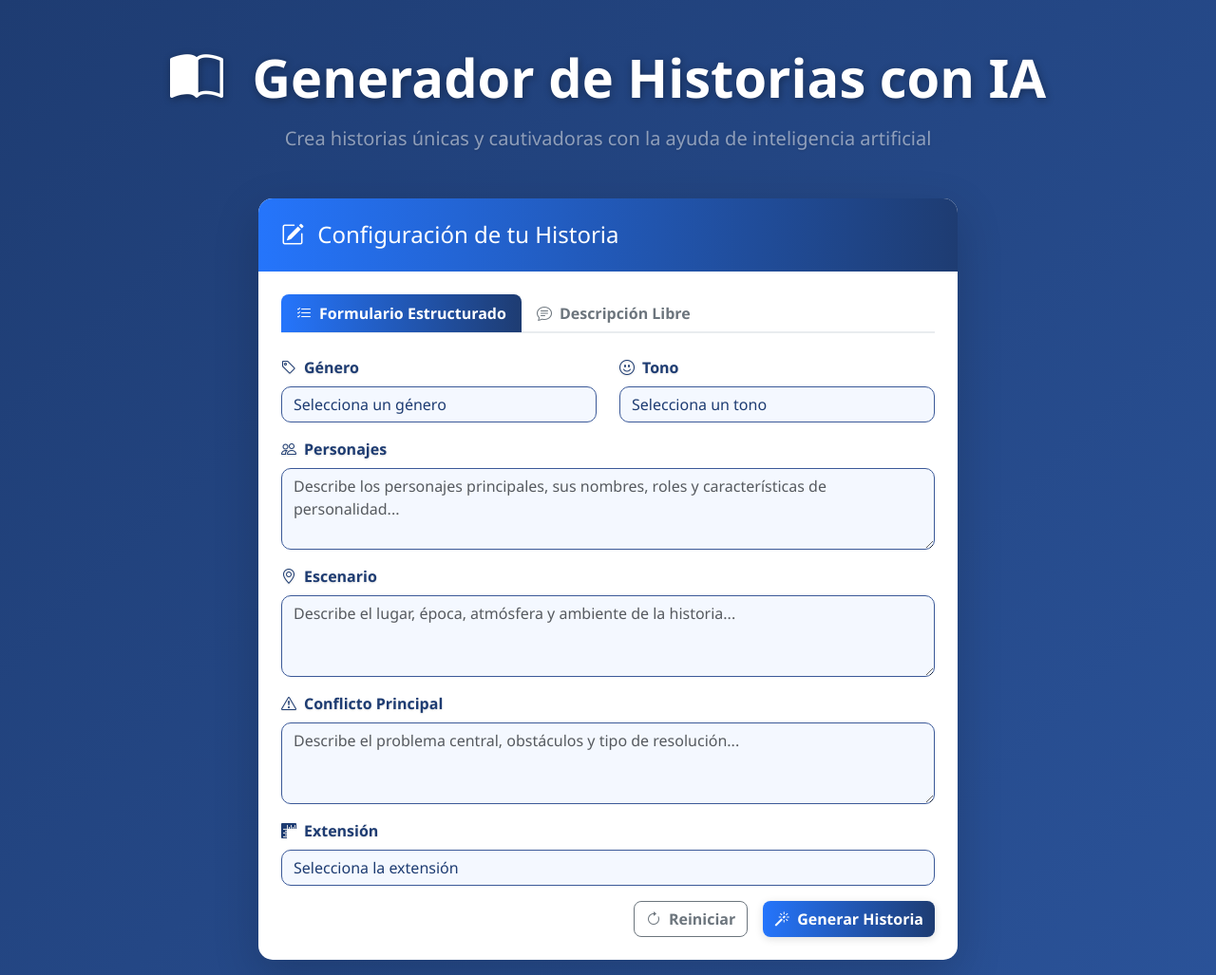
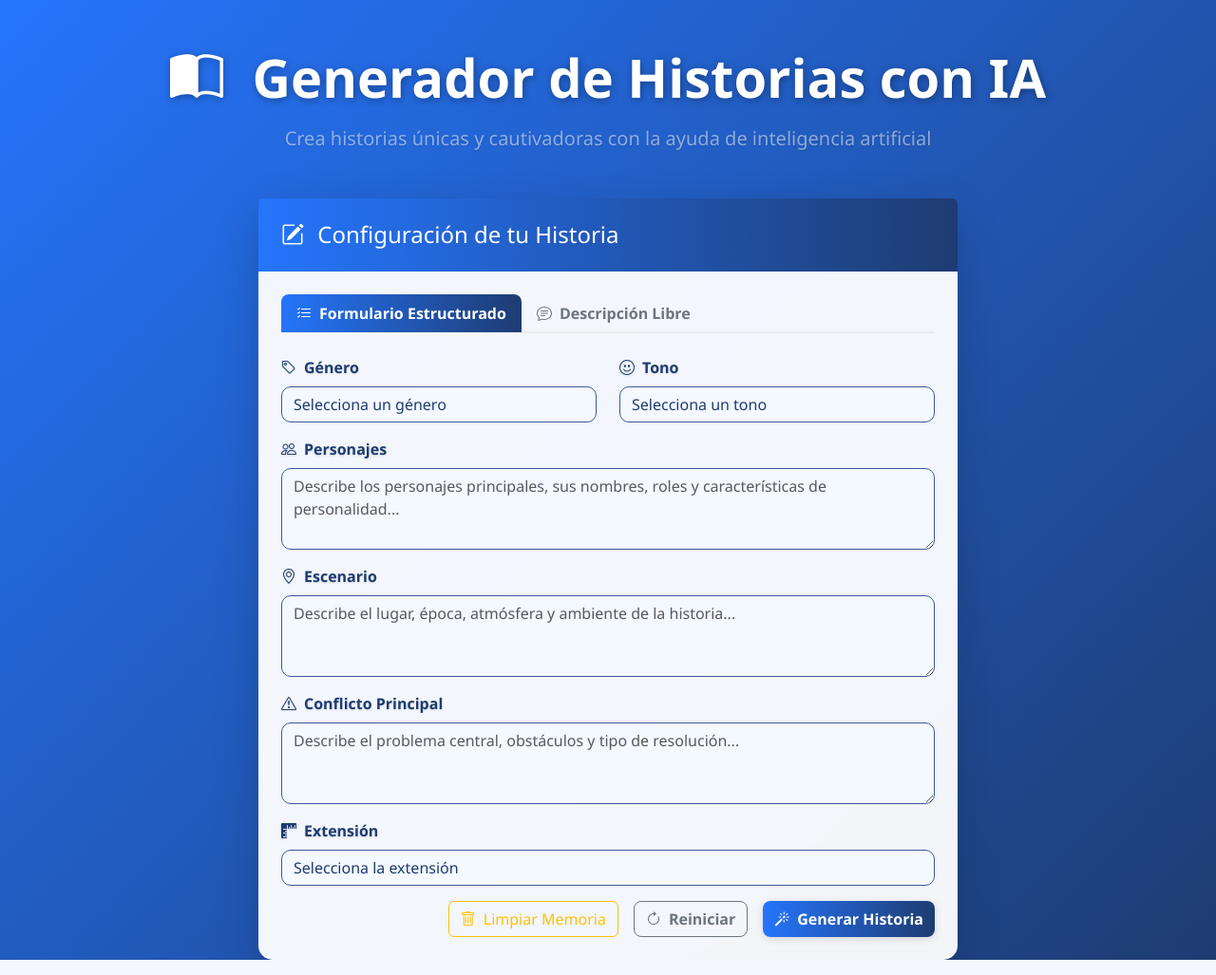
Before and after one commit to AbrahaMD1010/Trabajo-4-RNAB, a FastAPI app: page / in a window 1280 px wide. Shown: the whole page at 95% size. Run offline with FastAPI, Linux system fonts and the light colour scheme.

Commit message:
limpieza de memoria

```diff
--- a/history_ai.py
+++ b/history_ai.py
@@ -48,7 +48,7 @@
                 5. Con respecto al escenario, comienza a generar la historia a partir del escenario pedido, en caso de no ser pedido usa el escenario que mejor se acomode a la historia.
                 6. Ten en cuenta los elementos de la trama pedidos como: Tipo de conflicto, obstáculos, estilo de resolución, ya que esto es importante para que estructures la historia, especialmente con la extensión de esta para que se puedan incluir y desarrollarse todos los elementos de la manera correcta.
                 7. Toma en cuenta el tono y el sentimiento que se quiere conseguir con la historia, es decir, si  se pide que la historia tenga tono humorístico, dramático o satírico, debes incluirlo en la historia al igual que el sentimiento que se quiere expresar.
-                Solo responde con el título y la historia creada, en caso de que se pida una conclusión o moraleja también puedes darla, solo danos el texto plano sin caracteres extraños como para especificar negritas tipo (** **), dado esto genera un JSON con los siguientes campos {{"titulo", "historia", "moraleja", "conclusión"}}, debes tener en cuenta que los campos de moraleja y conclusión solo serán creados y agregados al JSON en caso de que se te pida.
+                Solo responde con el título y la historia creada, en caso de que se pida una conclusión o moraleja también puedes darla, solo danos el texto plano sin caracteres extraños como para especificar negritas tipo (** **), dado esto genera un JSON con los siguientes campos {{"titulo", "historia"}}.
 
                 los requerimientos para la historia son los siguientes:
                 """
@@ -75,7 +75,8 @@
         Returns:
             str: La respuesta de la IA
         """
-        return self.conversation.predict(input=message)
+        response = self.conversation.predict(input=message)
+        return response
 
     def reset_memory(self):
         """Reinicia la memoria de la conversación."""
--- a/main.py
+++ b/main.py
@@ -58,7 +58,11 @@
 
     if request.reset_memory:
         history_ai.reset_memory()
-        return {"message": "Memoria de conversación reiniciada"}
+        return {
+            "success": True,
+            "message": "Memoria de conversación reiniciada exitosamente",
+            "response": "Memoria limpiada"
+        }
 
     # Preparar datos para el procesador de entrada
     input_data = {
--- a/static/script.js
+++ b/static/script.js
@@ -204,12 +204,13 @@
         `;
         alertsContainer.appendChild(alertDiv);
 
-        // Auto-remover después de 5 segundos
+        // Auto-remover después de 8 segundos para la alerta de memoria
+        const duration = message.includes('Memoria del LLM') ? 8000 : 5000;
         setTimeout(() => {
             if (alertDiv.parentNode) {
                 alertDiv.remove();
             }
-        }, 5000);
+        }, duration);
     }
 
     function clearAlerts() {
@@ -245,4 +246,50 @@
     tooltipTriggerList.map(function (tooltipTriggerEl) {
         return new bootstrap.Tooltip(tooltipTriggerEl);
     });
+
+    // Función para resetear la memoria del LLM
+    async function resetMemory() {
+        try {
+            const resetMemoryBtn = document.getElementById('resetMemoryBtn');
+            resetMemoryBtn.disabled = true;
+            resetMemoryBtn.innerHTML = '<i class="bi bi-hourglass-split me-2"></i>Limpiando...';
+
+            const response = await fetch('/ia', {
+                method: 'POST',
+                headers: {
+                    'Content-Type': 'application/json',
+                },
+                body: JSON.stringify({
+                    reset_memory: true
+                })
+            });
+
+            if (!response.ok) {
+                throw new Error('Error en la respuesta del servidor');
+            }
+
+            const data = await response.json();
+
+            // Verificar si la operación fue exitosa
+            if (data.success || data.message) {
+                showAlert('✅ Memoria del LLM limpiada exitosamente. Las siguientes historias no tendrán contexto previo.', 'success');
+            } else {
+                throw new Error('Respuesta inesperada del servidor');
+            }
+
+        } catch (error) {
+            console.error('Error al resetear memoria:', error);
+            showAlert('❌ Error al limpiar la memoria. Intenta nuevamente.', 'danger');
+        } finally {
+            const resetMemoryBtn = document.getElementById('resetMemoryBtn');
+            resetMemoryBtn.disabled = false;
+            resetMemoryBtn.innerHTML = '<i class="bi bi-trash me-2"></i>Limpiar Memoria';
+        }
+    }
+
+    // Agregar event listener para el botón de limpiar memoria
+    const resetMemoryBtn = document.getElementById('resetMemoryBtn');
+    if (resetMemoryBtn) {
+        resetMemoryBtn.addEventListener('click', resetMemory);
+    }
 });
--- a/static/style.css
+++ b/static/style.css
@@ -1,7 +1,8 @@
 body {
-    background: linear-gradient(135deg, #1e3c72 0%, #2a5298 100%);
+    background: linear-gradient(135deg, #2575fc 0%, #1e3c72 100%);
     min-height: 100vh;
-    font-family: 'Segoe UI', 'Roboto', Arial, sans-serif;
+    font-family: 'Segoe UI', Tahoma, Geneva, Verdana, sans-serif;
+    padding-top: 0;
 }
 
 h1, .display-4 {
@@ -74,22 +75,58 @@
 
 .btn-outline-light {
     border-color: rgba(255,255,255,0.5);
-    color: #fff;
-    border-radius: 6px;
-    font-weight: 500;
-    transition: all 0.3s ease;
+    color: white;
 }
 
 .btn-outline-light:hover {
     background-color: rgba(255,255,255,0.1);
-    border-color: #fff;
-    color: #fff;
+    border-color: white;
+}
+
+.btn-outline-warning {
+    border-color: #ffc107;
+    color: #ffc107;
+}
+
+.btn-outline-warning:hover {
+    background-color: #ffc107;
+    border-color: #ffc107;
+    color: #000;
+}
+
+.btn-outline-warning:disabled {
+    opacity: 0.6;
+    cursor: not-allowed;
+}
+
+/* Animación para el botón cuando está procesando */
+.btn-outline-warning:disabled .bi-hourglass-split {
+    animation: spin 1s linear infinite;
+}
+
+/* Contenedor de alertas fijo en la parte superior */
+#alertsContainer {
+    position: fixed;
+    top: 20px;
+    left: 50%;
+    transform: translateX(-50%);
+    width: 90%;
+    max-width: 600px;
+    z-index: 1050;
+    pointer-events: none;
+}
+
+#alertsContainer .alert {
+    pointer-events: auto;
+    margin-bottom: 10px;
+    box-shadow: 0 4px 6px rgba(0, 0, 0, 0.1);
+    border-radius: 8px;
 }
 
 .card {
+    backdrop-filter: blur(10px);
+    background: rgba(255, 255, 255, 0.95);
     border-radius: 15px;
-    overflow: hidden;
-    box-shadow: 0 8px 32px 0 #00000033;
 }
 
 .card-header {
--- a/templates/index.html
+++ b/templates/index.html
@@ -9,6 +9,9 @@
     <link rel="stylesheet" href="https://cdn.jsdelivr.net/npm/bootstrap-icons@1.11.3/font/bootstrap-icons.css">
 </head>
 <body>
+    <!-- Alertas fijas en la parte superior -->
+    <div id="alertsContainer"></div>
+
     <div class="container mt-5">
         <div class="text-center mb-5">
             <h1 class="display-4 text-white mb-3">
@@ -136,6 +139,9 @@
                             </div>
 
                             <div class="d-grid gap-2 d-md-flex justify-content-md-end">
+                                <button type="button" class="btn btn-outline-warning me-md-2" id="resetMemoryBtn">
+                                    <i class="bi bi-trash me-2"></i>Limpiar Memoria
+                                </button>
                                 <button type="button" class="btn btn-outline-secondary me-md-2" id="resetBtn">
                                     <i class="bi bi-arrow-clockwise me-2"></i>Reiniciar
                                 </button>
@@ -180,9 +186,6 @@
             </div>
             <p class="text-white mt-3">Generando tu historia con IA...</p>
         </div>
-
-        <!-- Alertas -->
-        <div id="alertsContainer" class="mt-3"></div>
     </div>
 
     <script src="https://cdn.jsdelivr.net/npm/bootstrap@5.3.0/dist/js/bootstrap.bundle.min.js"></script>
```
Also changed, not shown: other parts of static/style.css (+21 -49 lines), 1 other file.
